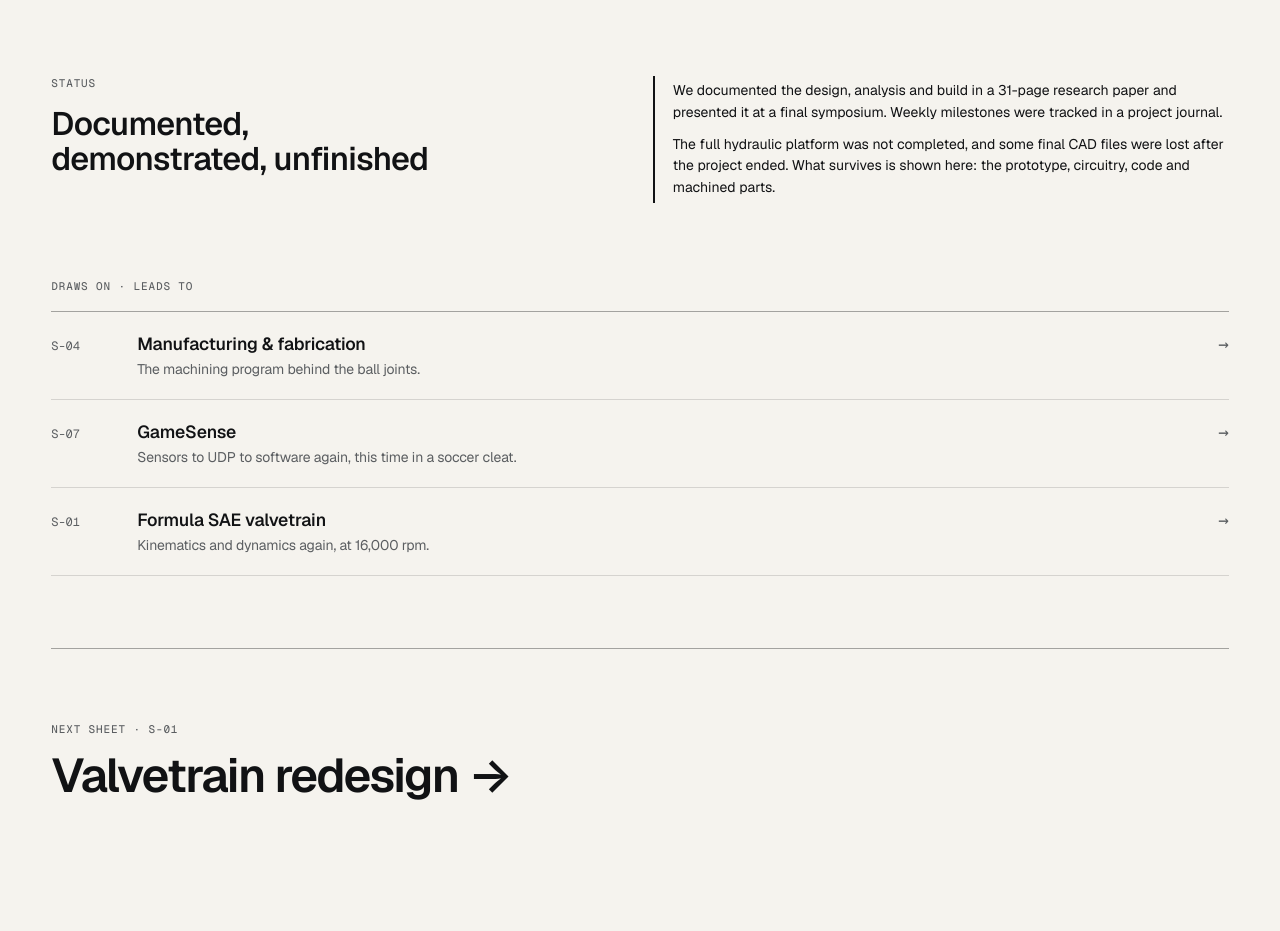
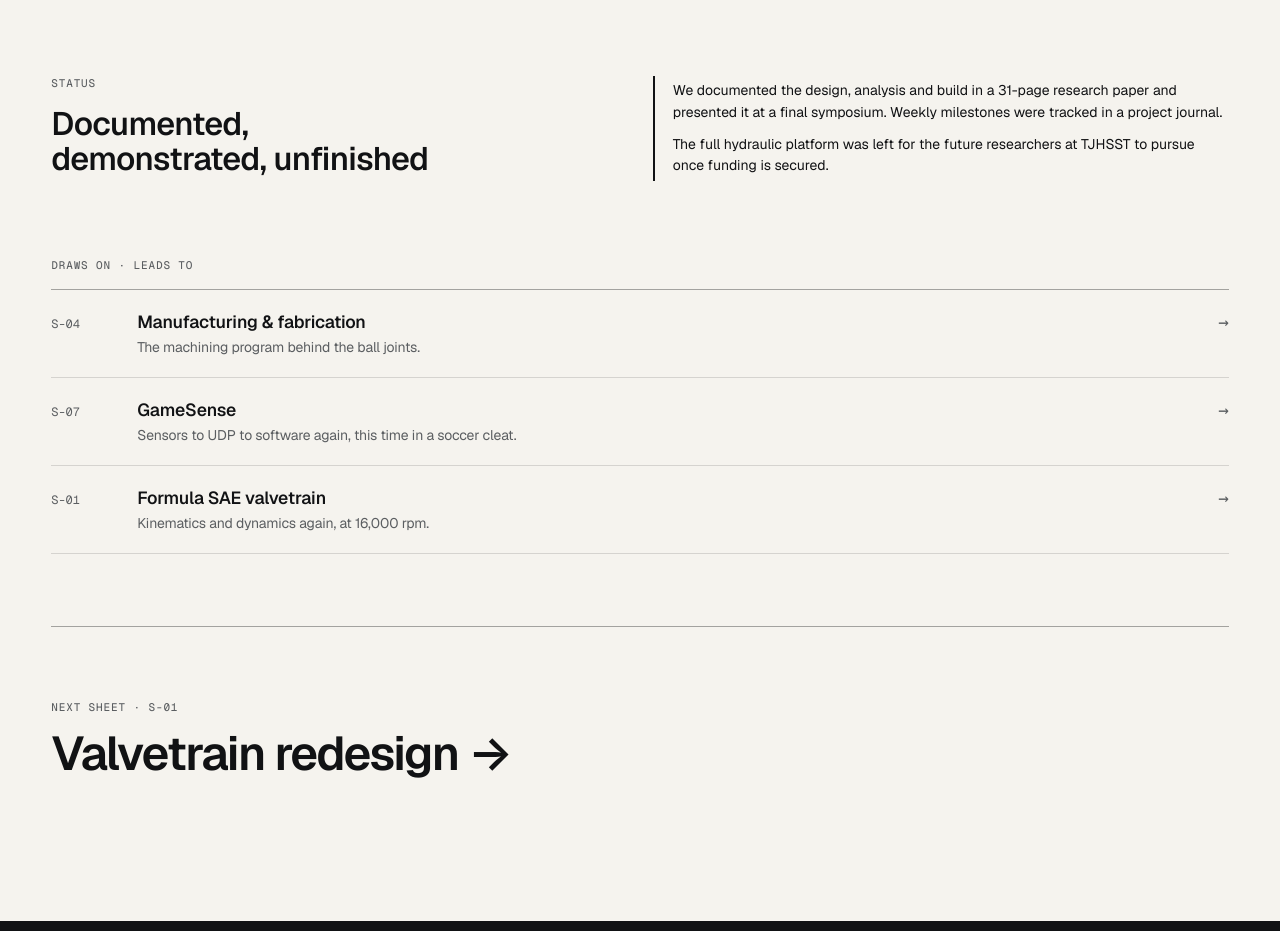
Before and after one commit to Dnl2030/EngineeringPortfolioDanielN, a plain HTML site: page work/hydraulic-flight-simulator.html in a window 1280 px wide. Shown: the part 6520-7451 px from the top of the page. Drawn offline with Linux system fonts and the light colour scheme.

Commit message:
Update status message for hydraulic platform project

```diff
--- a/work/hydraulic-flight-simulator.html
+++ b/work/hydraulic-flight-simulator.html
@@ -215,7 +215,7 @@
       <div class="c-1-6"><p class="label">Status</p><h2 id="status" class="h2" style="margin-top:14px">Documented, demonstrated, unfinished</h2></div>
       <div class="c-7-12 statusbox">
         <p>We documented the design, analysis and build in a 31-page research paper and presented it at a final symposium. Weekly milestones were tracked in a project journal.</p>
-        <p>The full hydraulic platform was not completed, and some final CAD files were lost after the project ended. What survives is shown here: the prototype, circuitry, code and machined parts.</p>
+        <p>The full hydraulic platform was left for the future researchers at TJHSST to pursue once funding is secured.</p>
       </div>
     </div>
   </section>
```
